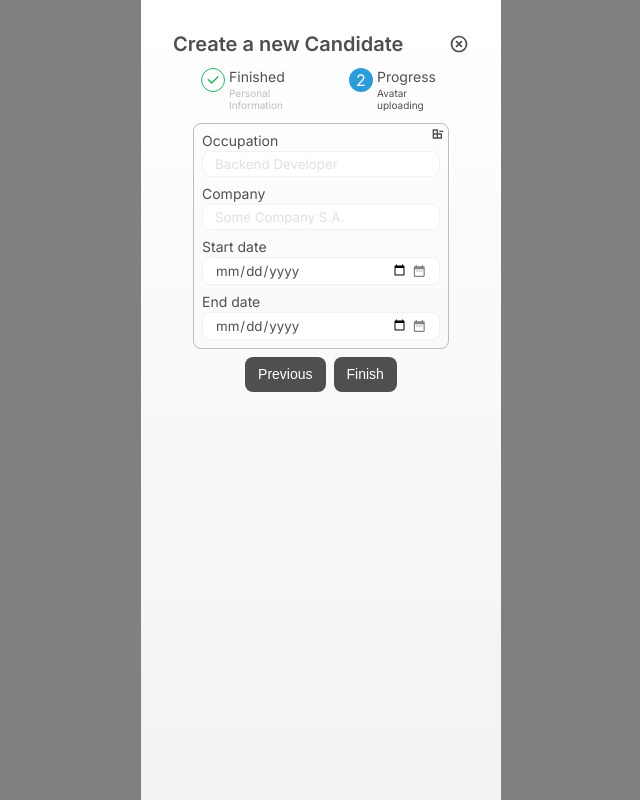
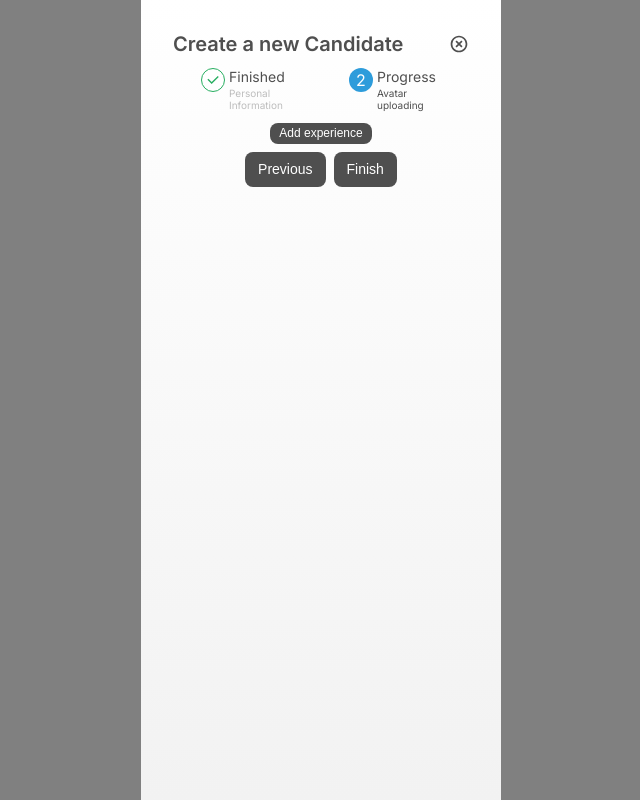
Before and after one commit to kenqefh/w19-linkeable, a React (Create React App) app: page /multiform in a window 1280 px wide. Both pictures are taken after a click on the button "Next". Shown: the whole page, without its empty margins (319-959 px from the left). Built offline with nearby package versions, Linux system fonts and the light colour scheme.

Commit message:
Create add experience button and implement actions for add and remove experience item

```diff
--- a/src/screens/MultiForm.js
+++ b/src/screens/MultiForm.js
@@ -61,7 +61,14 @@ const ExperienceContainer = styled.div`
   border: 1px solid ${colors.gray4};
 `;
 
-const FieldStep2Container = styled.div``;
+const FieldStep2Container = styled.div`
+  display: flex;
+  flex-direction: column;
+  gap: 8px;
+  .button_container {
+    align-self: center;
+  }
+`;
 
 const fieldsStep1 = (state, handleChange) => {
   return (
@@ -102,7 +109,7 @@ const fieldsStep1 = (state, handleChange) => {
     </>
   );
 };
-const ExperienceCard = ({ state, handleChange }) => {
+const ExperienceCard = ({ state, handleChange, removeExpe }) => {
   const calendarIcon = <MdDateRange style={{ color: colors.gray3 }} />;
 
   const removeIcon = (
@@ -113,6 +120,7 @@ const ExperienceCard = ({ state, handleChange }) => {
         top: "2px",
         right: "2px",
       }}
+      onClick={removeExpe}
     />
   );
   return (
@@ -152,10 +160,37 @@ const ExperienceCard = ({ state, handleChange }) => {
   );
 };
 
-const fieldsStep2 = (state, handleChange) => {
+const fieldsStep2 = (state, handleChange, dispatch) => {
+  const removeExpe = (index) => {
+    dispatch({ type: "REMOVE_EXPERIENCE", payload: index });
+  };
+
   return (
     <FieldStep2Container>
-      <ExperienceCard state={state} handleChange={handleChange} />
+      {state.experience.map((expe, index) => {
+        return (
+          <ExperienceCard
+            state={state}
+            handleChange={handleChange}
+            removeExpe={() => removeExpe(index)}
+          />
+        );
+      })}
+
+      <div className="button_container">
+        <Button
+          size="small"
+          onClick={(e) => {
+            e.preventDefault();
+            dispatch({ type: "ADD_EXPERIENCE" });
+          }}
+          children={
+            state.experience.length
+              ? "Add another experience"
+              : "Add experience"
+          }
+        />
+      </div>
     </FieldStep2Container>
   );
 };
@@ -222,7 +257,7 @@ function MultiFrom({ onFormSubmit }) {
       <Steps steps={stepsData} currentStep={currentStep} />
       <form onSubmit={handleSubmit}>
         {currentStep === 1 && fieldsStep1(state, handleChange)}
-        {currentStep === 2 && fieldsStep2(state, handleChange)}
+        {currentStep === 2 && fieldsStep2(state, handleChange, dispatch)}
       </form>
 
       {currentStep === 1 && (
```
